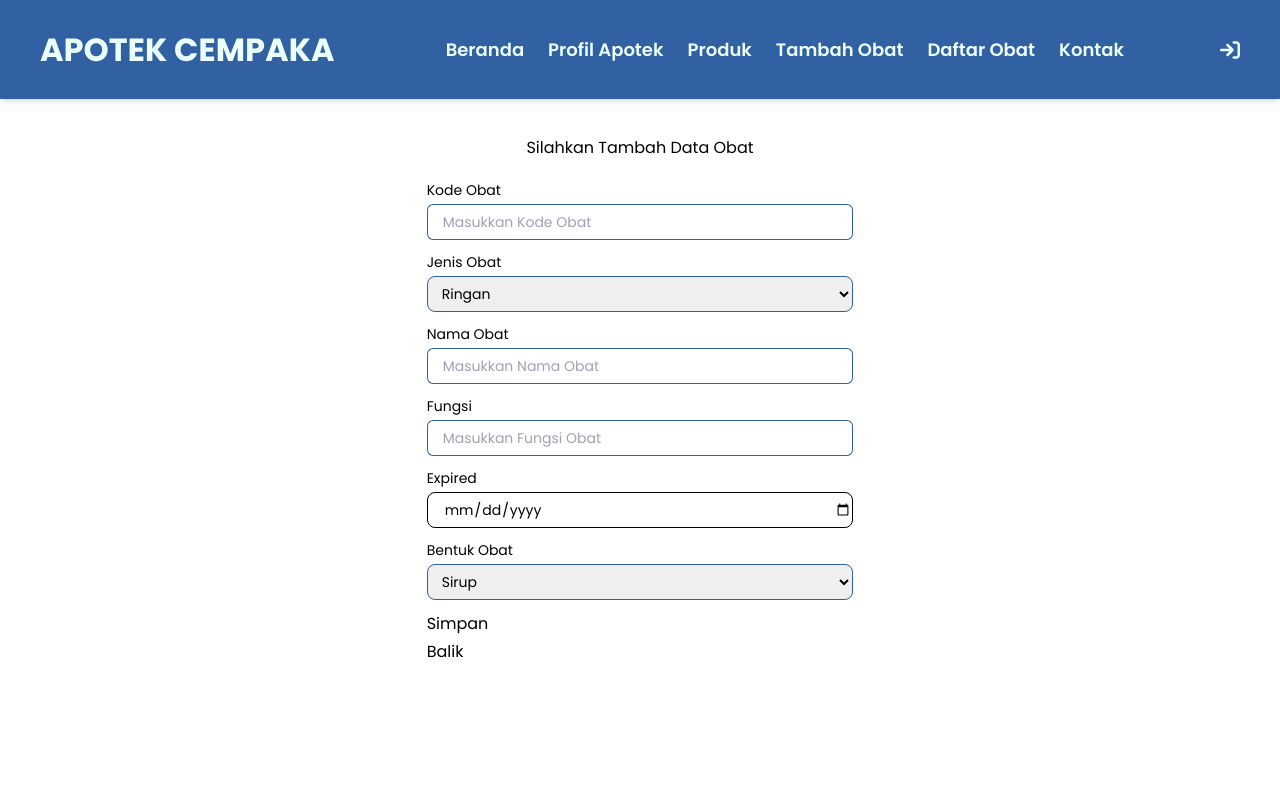
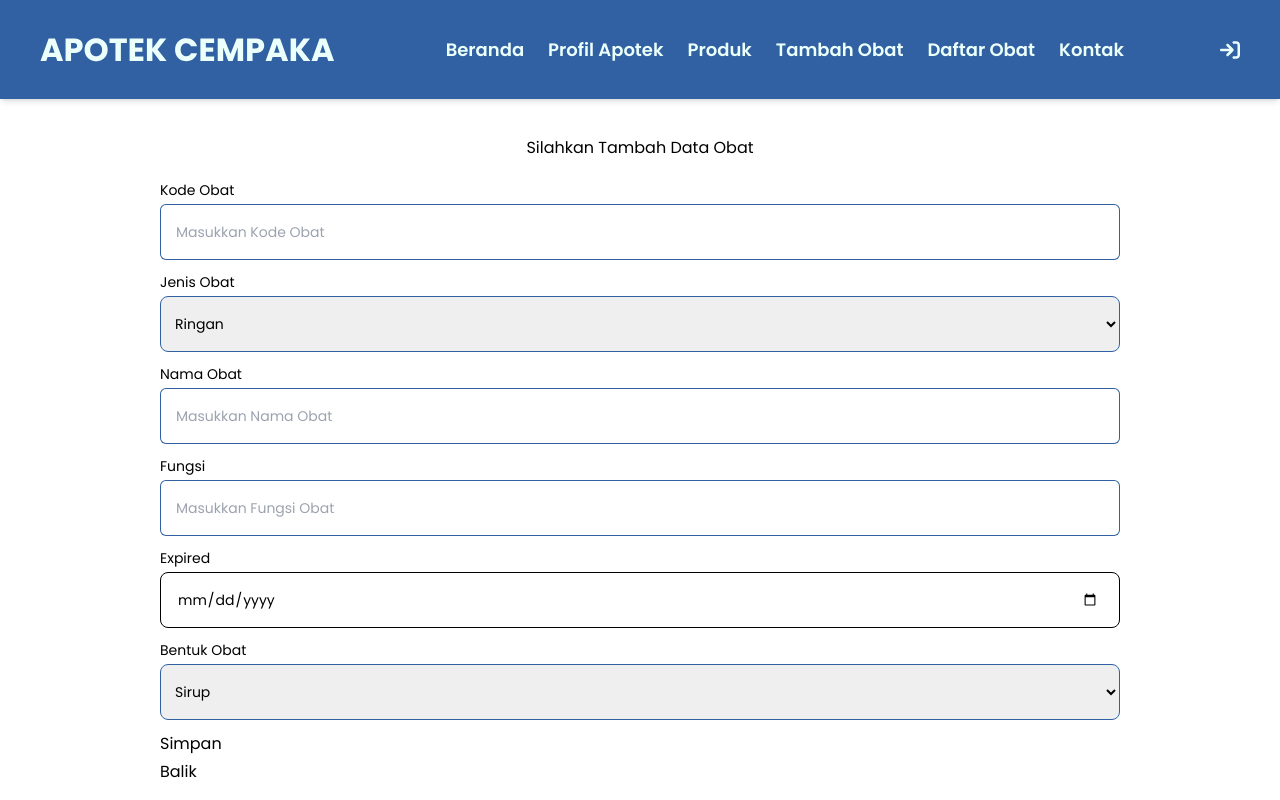
Before and after one commit to MadeRama21/ApotekCempaka, a React (Create React App) app in the folder frontend/: page /apotek/add_obat in a window 1280 px wide. Shown: the top 800 px of the page. Built offline with nearby package versions, Linux system fonts and the light colour scheme.

Commit message:
atur size form

```diff
--- a/frontend/src/pages/add_obat.js
+++ b/frontend/src/pages/add_obat.js
@@ -54,11 +54,11 @@ function Add_obat() {
                     <h1 className="mb-5">Silahkan Tambah Data Obat</h1>
 
                     <div className="w-full flex justify-center">
-                        <form className="flex flex-col gap-3 w-1/3" onSubmit={saveDataObat}>
+                        <form className="flex flex-col gap-3 w-3/4" onSubmit={saveDataObat}>
                             <div className="flex flex-col gap-1">
                                 <label className="text-sm">Kode Obat</label>
                                 <div className="">
-                                    <input className={`block w-full rounded-md border-0 py-1.5 pl-4 pr-40 text-gray-900 ring-1 ring-inset ${errors.kodeObat ? 'ring-danger' : 'ring-primari'} placeholder:text-gray-400 focus:ring-2 focus:ring-inset focus:ring-primari outline-none sm:text-sm sm:leading-6`} type="text" value={kodeObat} onChange={(e) => setKodeObat(e.target.value)} placeholder="Masukkan Kode Obat"/>
+                                    <input className={`min-h-14 block w-full rounded-md border-0 py-1.5 pl-4 pr-40 text-gray-900 ring-1 ring-inset ${errors.kodeObat ? 'ring-danger' : 'ring-primari'} placeholder:text-gray-400 focus:ring-2 focus:ring-inset focus:ring-primari outline-none sm:text-sm sm:leading-6`} type="text" value={kodeObat} onChange={(e) => setKodeObat(e.target.value)} placeholder="Masukkan Kode Obat"/>
                                     {errors.kodeObat && <span className="text-danger text-sm">*{errors.kodeObat}</span>}
                                 </div>
                             </div>
@@ -66,7 +66,7 @@ function Add_obat() {
                                 <label className="text-sm">Jenis Obat</label>
                                 <div className="control">
                                     <div className="select">
-                                        <select className="bg-gray-50 border outline-none border-primari text-gray-900 text-sm rounded-lg focus:ring-blue-500 focus:border-blue-500 block w-full py-1.5 pl-2.5" value={jenisObat} onChange={(e) => setJenisObat(e.target.value)}>
+                                        <select className="min-h-14 bg-gray-50 border outline-none border-primari text-gray-900 text-sm rounded-lg focus:ring-blue-500 focus:border-blue-500 block w-full py-1.5 pl-2.5" value={jenisObat} onChange={(e) => setJenisObat(e.target.value)}>
                                             <option value="Ringan">Ringan</option>
                                             <option value="Sedang">Sedang</option>
                                             <option value="Keras">Keras</option>
@@ -77,21 +77,21 @@ function Add_obat() {
                             <div className="flex flex-col gap-1">
                                 <label className="text-sm">Nama Obat</label>
                                 <div className="control">
-                                    <input className={`block w-full rounded-md border-0 py-1.5 pl-4 pr-40 text-gray-900 ring-1 ring-inset ${errors.namaObat ? 'ring-danger' : 'ring-primari'} placeholder:text-gray-400 focus:ring-2 focus:ring-inset focus:ring-primari outline-none sm:text-sm sm:leading-6`} type="text" value={namaObat} onChange={(e) => setNamaObat(e.target.value)} placeholder="Masukkan Nama Obat"/>
+                                    <input className={`min-h-14 block w-full rounded-md border-0 py-1.5 pl-4 pr-40 text-gray-900 ring-1 ring-inset ${errors.namaObat ? 'ring-danger' : 'ring-primari'} placeholder:text-gray-400 focus:ring-2 focus:ring-inset focus:ring-primari outline-none sm:text-sm sm:leading-6`} type="text" value={namaObat} onChange={(e) => setNamaObat(e.target.value)} placeholder="Masukkan Nama Obat"/>
                                     {errors.namaObat && <span className="text-danger text-sm">*{errors.namaObat}</span>}
                                 </div>
                             </div>
                             <div className="flex flex-col gap-1">
                                 <label className="text-sm">Fungsi</label>
                                 <div className="control">
-                                    <input className={`block w-full rounded-md border-0 py-1.5 pl-4 pr-40 text-gray-900 ring-1 ring-inset ${errors.indikasi ? 'ring-danger' : 'ring-primari'} placeholder:text-gray-400 focus:ring-2 focus:ring-inset focus:ring-primari outline-none sm:text-sm sm:leading-6`} type="text" value={indikasi} onChange={(e) => setIndikasi(e.target.value)} placeholder="Masukkan Fungsi Obat"/>
+                                    <input className={`min-h-14 block w-full rounded-md border-0 py-1.5 pl-4 pr-40 text-gray-900 ring-1 ring-inset ${errors.indikasi ? 'ring-danger' : 'ring-primari'} placeholder:text-gray-400 focus:ring-2 focus:ring-inset focus:ring-primari outline-none sm:text-sm sm:leading-6`} type="text" value={indikasi} onChange={(e) => setIndikasi(e.target.value)} placeholder="Masukkan Fungsi Obat"/>
                                     {errors.indikasi && <span className="text-danger text-sm">*{errors.indikasi}</span>}
                                 </div>
                             </div>
                             <div className="flex flex-col gap-1">
                                 <label className="text-sm">Expired</label>
                                 <div className="control">
-                                    <input className={`bg-gray-50 border outline-none ${errors.indikasi ? 'ring-danger' : 'ring-primari'} text-gray-900 text-sm rounded-lg focus:ring-blue-500 focus:border-blue-500 block w-full ps-4 py-1.5`} type="Date" value={expired} onChange={(e) => setExpired(e.target.value)} />
+                                    <input className={`pr-5 min-h-14 bg-gray-50 border outline-none ${errors.indikasi ? 'ring-danger' : 'ring-primari'} text-gray-900 text-sm rounded-lg focus:ring-blue-500 focus:border-blue-500 block w-full ps-4 py-1.5`} type="Date" value={expired} onChange={(e) => setExpired(e.target.value)} />
                                     {errors.expired && <span className="text-danger text-sm">*{errors.expired}</span>}
                                 </div>
                             </div>
@@ -99,7 +99,7 @@ function Add_obat() {
                                 <label className="text-sm">Bentuk Obat</label>
                                 <div className="control">
                                     <div className="select">
-                                        <select className="bg-gray-50 border outline-none border-primari text-gray-900 text-sm rounded-lg focus:ring-blue-500 focus:border-blue-500 block w-full py-1.5 pl-2.5" value={bentukObat} onChange={(e) => setBentukObat(e.target.value)}>
+                                        <select className="min-h-14 bg-gray-50 border outline-none border-primari text-gray-900 text-sm rounded-lg focus:ring-blue-500 focus:border-blue-500 block w-full py-1.5 pl-2.5" value={bentukObat} onChange={(e) => setBentukObat(e.target.value)}>
                                             <option value="Sirup">Sirup</option>
                                             <option value="Tablet">Tablet</option>
                                             <option value="Kapsul">Kapsul</option>
--- a/frontend/src/pages/edit_user.js
+++ b/frontend/src/pages/edit_user.js
@@ -62,9 +62,8 @@ function EditObat() {
                 <div className="flex flex-col justify-center items-center py-10">
 
             <h2>Edit Data Obat</h2>
-                <div className="columns">
-                    <div className="column">
-                        <form className="flex flex-col gap-3" onSubmit={updateObat}>
+                    <div className="w-full flex justify-center">
+                        <form className="flex flex-col gap-3 w-3/4" onSubmit={updateObat}>
                                 <div className="field flex flex-col gap-1">
                                     <label className="text-sm">Kode Obat</label>
                                     <div className="control">
@@ -121,7 +120,6 @@ function EditObat() {
                         </form>
                     </div>
                 </div>
-                </div>
                 </section>
             <Footer/>
         </React.Fragment>
```
